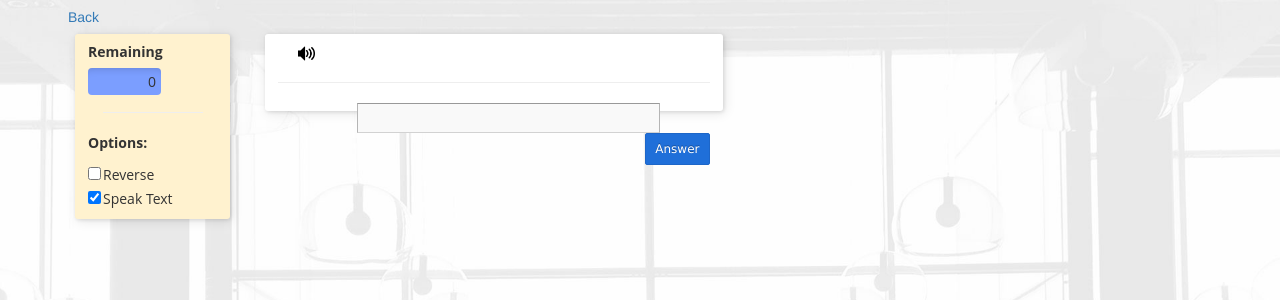
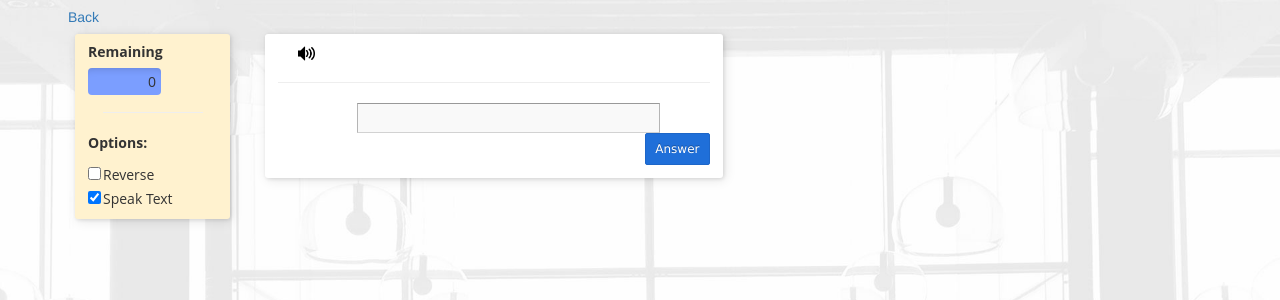
Before and after one commit to chuson1996/SpeedVocab, a Node server app: template views/learn.jade in a window 1280 px wide. Shown: the top 300 px of the page. Run offline with Node 20, Linux system fonts and the light colour scheme; the template is opened without the code that fills it, so the values that code supplies are empty; some libraries are stand-ins or nearby versions.

Commit message:
learn Jade

```diff
--- a/views/learn.jade
+++ b/views/learn.jade
@@ -52,7 +52,7 @@ html(lang="en")
                         a(ng-click="playAudio()")
                             img(style="margin-left:20px; width:17px;", src="../icons/volume24.png")
                         <hr/>
-                        form(ng-submit="submit()")
+                        form(ng-submit="submit()", style="width:100%; display:inline-block; ")
                             input.answer(type="text", ng-model="answer")
                             input#answer-button.button(type="submit", value="Answer", ng-disabled="finished")
                     div.summary(ng-show="finished")
```
Also changed, not shown: 1 other file.
